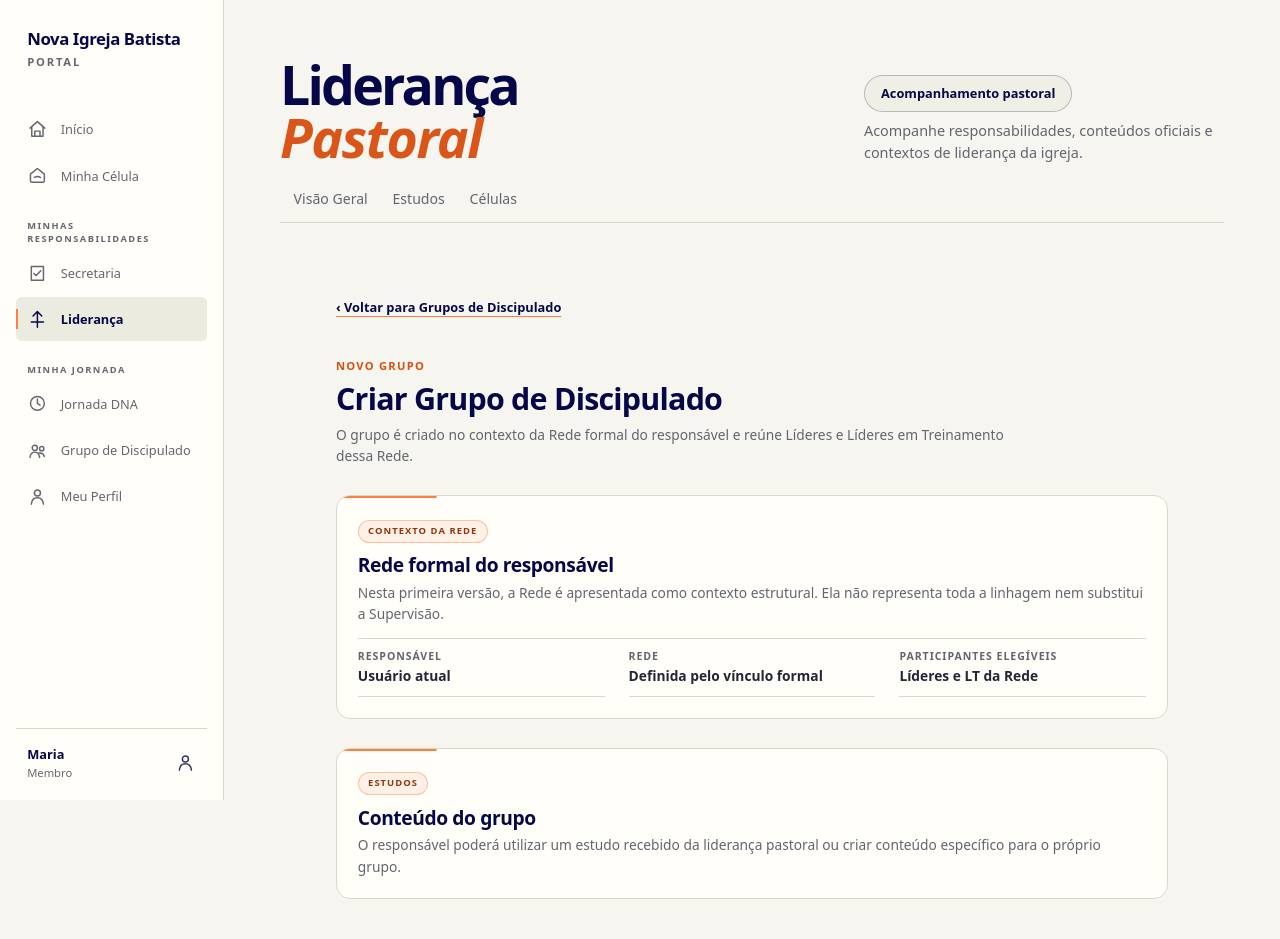
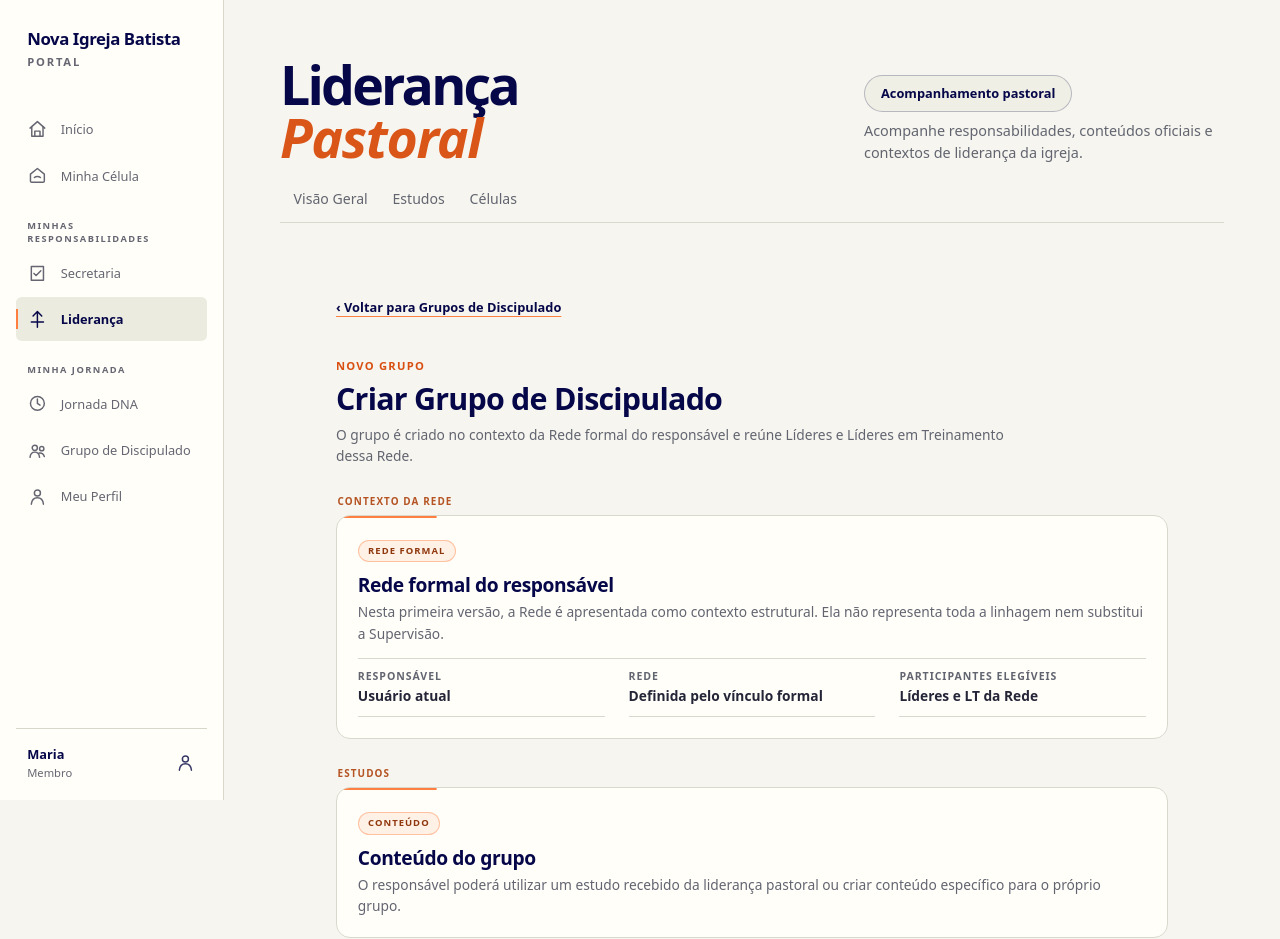
Before and after one commit to hiltonferreira/portal-novaigrejabatista, a Next.js app: page /pastor/grupos-de-discipulado/novo in a window 1280 px wide. Shown: the top 939 px of the page. Built offline with nearby package versions, Linux system fonts and the light colour scheme.

Commit message:
align new discipleship group screen with pastoral patterns

```diff
--- a/app/pastor/grupos-de-discipulado/novo/page.tsx
+++ b/app/pastor/grupos-de-discipulado/novo/page.tsx
@@ -1,5 +1,5 @@
 import Link from "next/link";
-import { ContextTag } from "@/components/portal-patterns";
+import { ContextTag, SectionBlock } from "@/components/portal-patterns";
 import pastoralStyles from "../../pastor.module.css";
 import styles from "../discipleship-groups.module.css";
 
@@ -7,8 +7,11 @@ export default function NewDiscipleshipGroupPage() {
   return <main className={`${pastoralStyles.directoryPage} ${styles.page}`}>
     <Link className={pastoralStyles.backToOverview} href="/pastor/grupos-de-discipulado">‹ Voltar para Grupos de Discipulado</Link>
     <header className={styles.heading}><div><p className={styles.eyebrow}>Novo grupo</p><h1>Criar Grupo de Discipulado</h1><p>O grupo é criado no contexto da Rede formal do responsável e reúne Líderes e Líderes em Treinamento dessa Rede.</p></div></header>
-    <section className={styles.card}><div className={styles.cardTop}><div><ContextTag>Contexto da Rede</ContextTag><h2>Rede formal do responsável</h2><p>Nesta primeira versão, a Rede é apresentada como contexto estrutural. Ela não representa toda a linhagem nem substitui a Supervisão.</p></div></div><div className={styles.meta}><div><span>Responsável</span><strong>Usuário atual</strong></div><div><span>Rede</span><strong>Definida pelo vínculo formal</strong></div><div><span>Participantes elegíveis</span><strong>Líderes e LT da Rede</strong></div></div></section>
-    <section className={styles.card}><div className={styles.cardTop}><div><ContextTag>Estudos</ContextTag><h2>Conteúdo do grupo</h2><p>O responsável poderá utilizar um estudo recebido da liderança pastoral ou criar conteúdo específico para o próprio grupo.</p></div></div></section>
-    <div className={styles.actions}><Link className="action-link secondary" href="/pastor/grupos-de-discipulado">Voltar</Link></div>
+    <SectionBlock id="discipleship-new-network" label="Contexto da Rede">
+      <section className={styles.card}><div className={styles.cardTop}><div><ContextTag>Rede formal</ContextTag><h2>Rede formal do responsável</h2><p>Nesta primeira versão, a Rede é apresentada como contexto estrutural. Ela não representa toda a linhagem nem substitui a Supervisão.</p></div></div><div className={styles.meta}><div><span>Responsável</span><strong>Usuário atual</strong></div><div><span>Rede</span><strong>Definida pelo vínculo formal</strong></div><div><span>Participantes elegíveis</span><strong>Líderes e LT da Rede</strong></div></div></section>
+    </SectionBlock>
+    <SectionBlock id="discipleship-new-study" label="Estudos">
+      <section className={styles.card}><div className={styles.cardTop}><div><ContextTag>Conteúdo</ContextTag><h2>Conteúdo do grupo</h2><p>O responsável poderá utilizar um estudo recebido da liderança pastoral ou criar conteúdo específico para o próprio grupo.</p></div></div></section>
+    </SectionBlock>
   </main>;
 }
```
